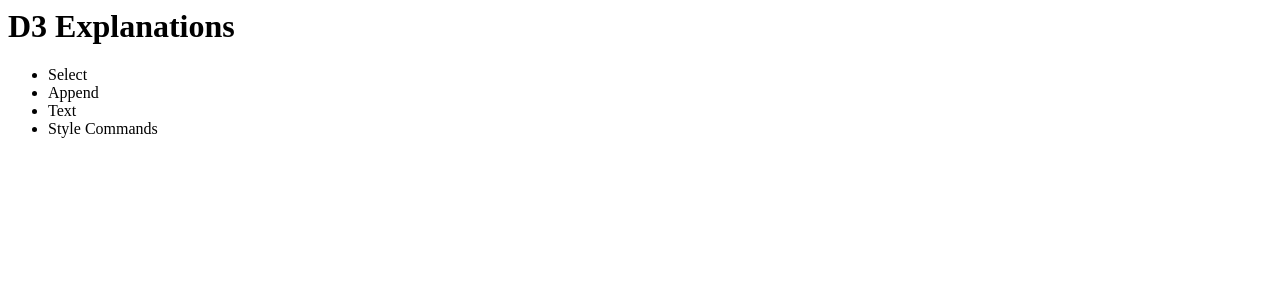
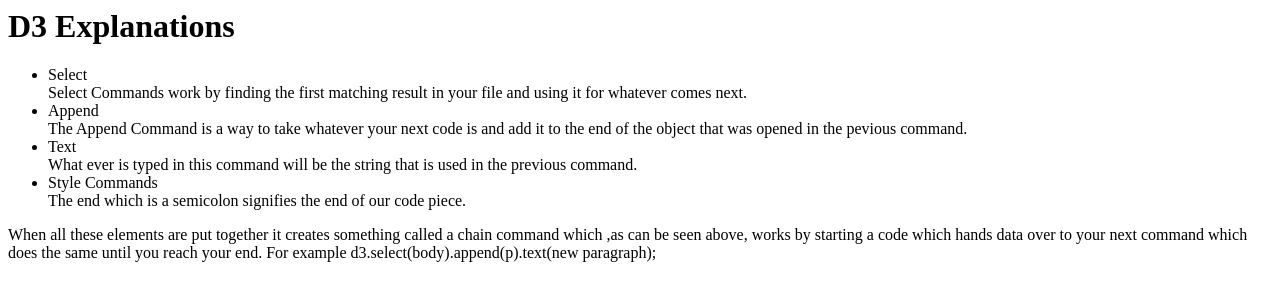
Before and after one commit to Croslin2010/10-6-19HW, a plain HTML site: page index.html in a window 1280 px wide. Drawn offline with Linux system fonts and the light colour scheme.

Commit message:
Update index.html

```diff
--- a/index.html
+++ b/index.html
@@ -6,14 +6,16 @@ D3 Explanations
 <p>
 <ul>
 <li>Select</li>
-
+Select Commands work by finding the first matching result in your file and using it for whatever comes next.
 <li>Append</li>
-
+The Append Command is a way to take whatever your next code is and add it to the end of the object that was opened in the pevious command.
 <li>Text</li>
-
+What ever is typed in this command will be the string that is used in the previous command.
 <li>Style Commands</li>
-
+The end which is a semicolon signifies the end of our code piece.
 </ul>
+  When all these elements are put together it creates something called a chain command which ,as can be seen above, works by starting a code which hands data over to your next command which does the same until you reach your end.
+  For example d3.select(body).append(p).text(new paragraph);
 </p>
 </body>
 </html>
```
